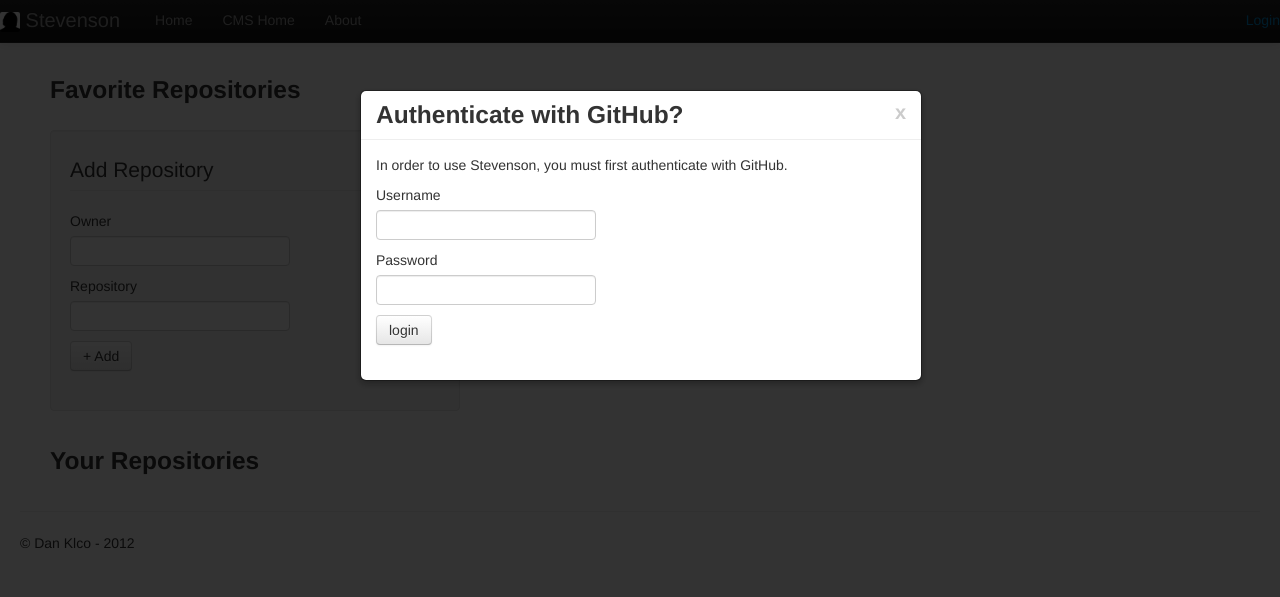
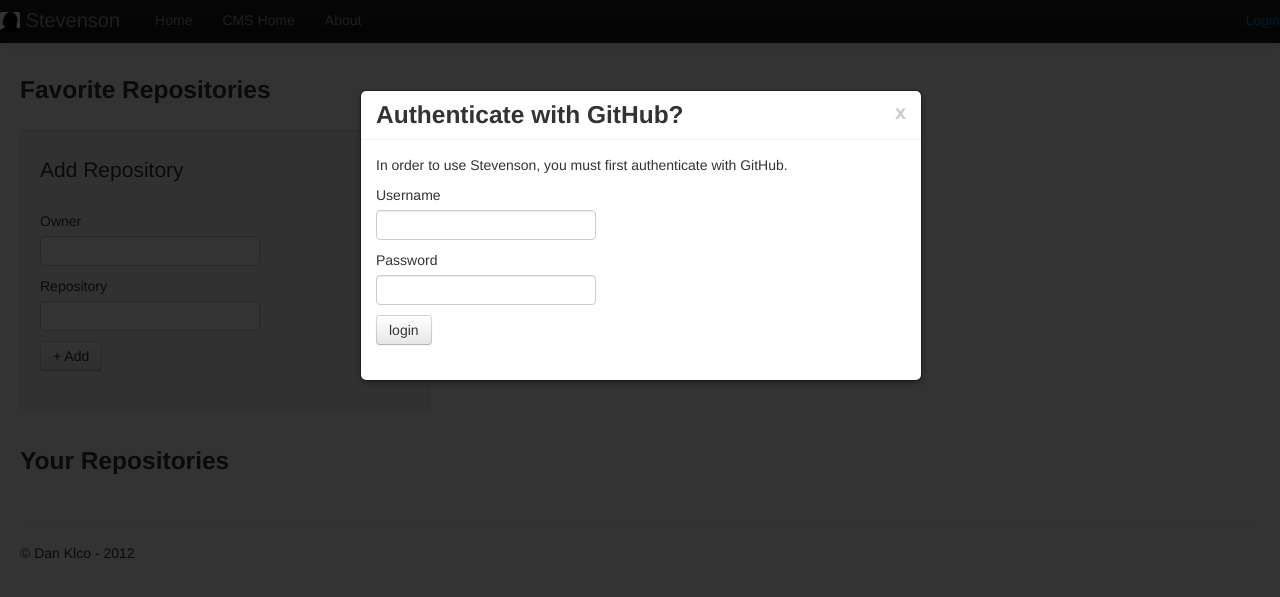
Before and after one commit to pmadril/CohortExEditor, a Jekyll site: the page built from editor-home.html, in a window 1280 px wide. Shown: the top 597 px of the page. Built offline with Jekyll 4.4.1, drawn with Linux system fonts in a browser that asks for light colours; nearby versions of some CDN libraries.

Commit message:
Fixing the editor home layout

```diff
--- a/css/app.css
+++ b/css/app.css
@@ -19,3 +19,7 @@
 .navbar img {
 	border-radius: 2px;
 }
+
+#your-repos-container li, #favorite-repos-container li {
+	list-style: none;
+}
--- a/editor-home.html
+++ b/editor-home.html
@@ -5,12 +5,17 @@
 scripts: [js/editor-home.js]
 ---
 
+<div class="row">
 	<div class="span12">
 		<div id="message-container"></div>
 		<h3>Favorite Repositories</h3>
 	</div>
-<ul id="favorite-repos-container" class="thumbnails">
+</div>
+<div class="row">
+	<ul id="favorite-repos-container">
 	</ul>
+</div>
+<div class="row">
 	<div class="span4 well" style="clear:both">
 		<form id="add-repo">
 			<fieldset>
@@ -23,11 +28,16 @@
 			</fieldset>
 		</form>
 	</div>
+</div>
+<div class="row">
 	<div class="span12" style="clear:both">
 		<h3>Your Repositories</h3>
 	</div>
-<ul id="your-repos-container" class="thumbnails">
+</div>
+<div class="row">
+	<ul id="your-repos-container">
 	</ul>
+</div>
 <div id="branch-modal" class="modal hide">
 	<div class="modal-header">
 		<h3>Select Branch</h3>
```
Lines whose indentation alone changed are shown as unchanged.
